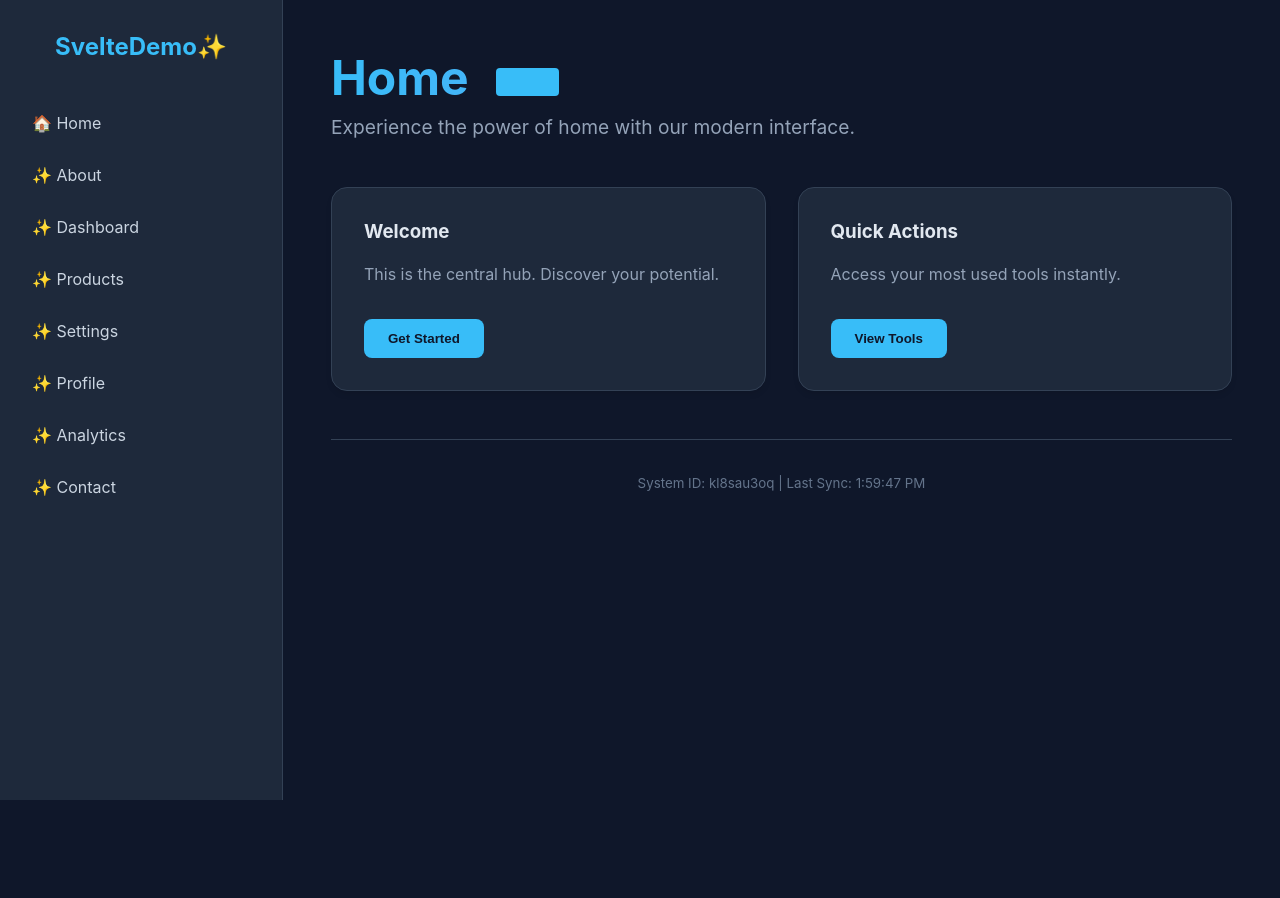
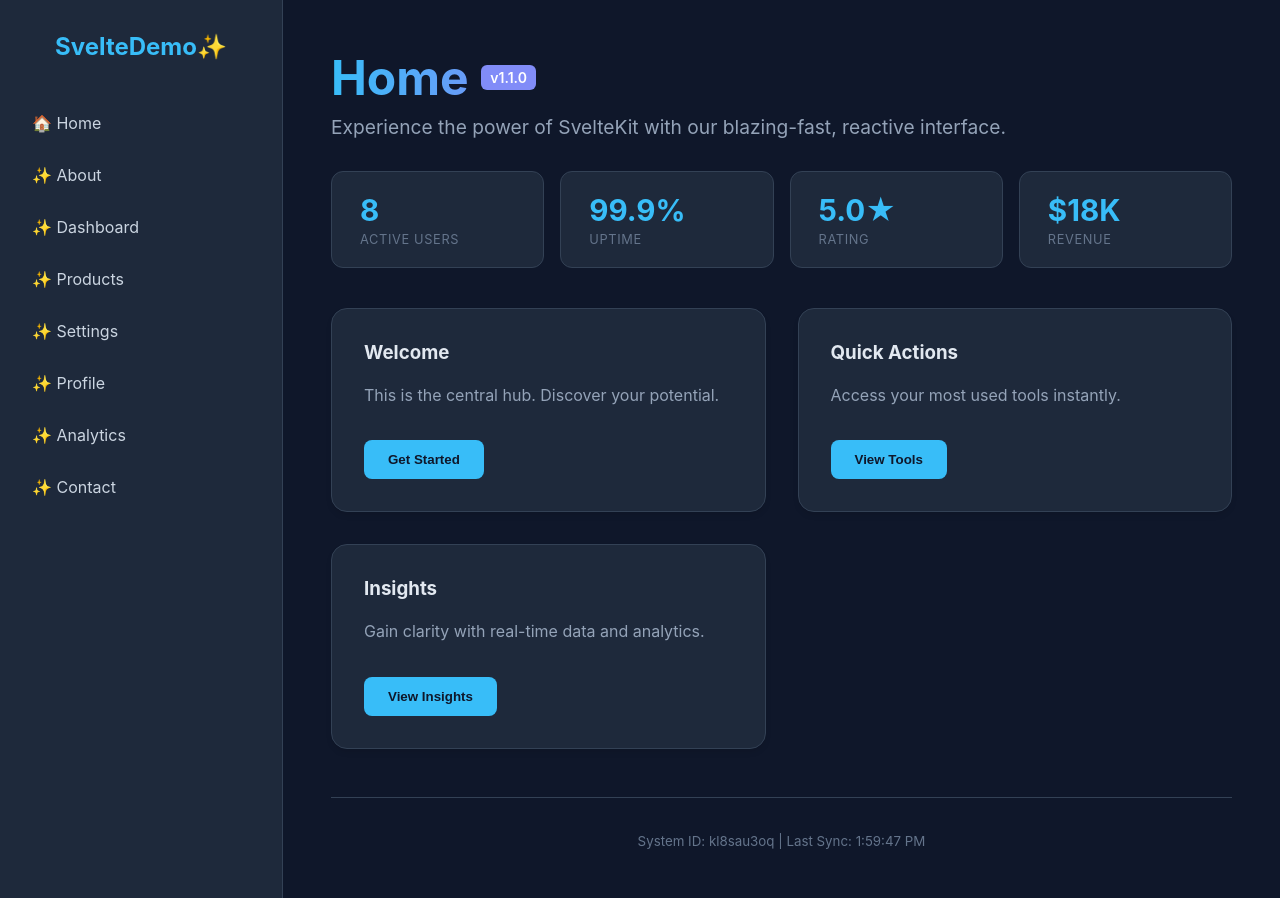
Before and after one commit to piyush241203/UVT_Testing8, a SvelteKit app: page / in a window 1280 px wide. Before the commit the page ends 800 px from the top, so only its background shows below. Built offline with nearby package versions, Linux system fonts and the light colour scheme.

Commit message:
feat: UVT dynamic env upgrade - framework-aware workflow (port 5173, npm run dev) + Svelte home UI v1.1.0 with stats row

```diff
--- a/src/routes/+page.svelte
+++ b/src/routes/+page.svelte
@@ -2,25 +2,50 @@
 <script>
   let time = new Date().toLocaleTimeString();
   let id = Math.random().toString(36).substr(2, 9);
+  const stats = [
+    { value: '8', label: 'Active Users' },
+    { value: '99.9%', label: 'Uptime' },
+    { value: '5.0★', label: 'Rating' },
+    { value: '$18K', label: 'Revenue' }
+  ];
 </script>
+
 <div class="page-header">
-  <h1>Home <span style="font-size: 1rem; background: #38bdf8; color: #0f172a; padding: 0.25rem 0.5rem; border-radius: 0.25rem; vertical-align: middle; margin-left: 1rem;">v1.0.0</span></h1>
-  <p class="subtitle">Experience the power of home with our modern interface.</p>
+  <h1>Home <span class="badge">v1.1.0</span></h1>
+  <p class="subtitle">Experience the power of SvelteKit with our blazing-fast, reactive interface.</p>
 </div>
+
+<div class="stat-row">
+  {#each stats as s}
+    <div class="stat-card">
+      <span class="stat-value">{s.value}</span>
+      <span class="stat-label">{s.label}</span>
+    </div>
+  {/each}
+</div>
+
 <div class="card-container">
+  <div class="card"><h3>Welcome</h3><p>This is the central hub. Discover your potential.</p><button class="btn">Get Started</button></div>
+  <div class="card"><h3>Quick Actions</h3><p>Access your most used tools instantly.</p><button class="btn">View Tools</button></div>
+  <div class="card"><h3>Insights</h3><p>Gain clarity with real-time data and analytics.</p><button class="btn">View Insights</button></div>
+</div>
 
-    <div class="card"><h3>Welcome</h3><p>This is the central hub. Discover your potential.</p><button class="btn">Get Started</button></div>
-    <div class="card"><h3>Quick Actions</h3><p>Access your most used tools instantly.</p><button class="btn">View Tools</button></div>
-
-</div>
 <div class="dynamic-footer">
   <small>System ID: {id} | Last Sync: {time}</small>
 </div>
+
 <style>
-  .page-header { margin-bottom: 3rem; }
-  h1 { font-size: 3rem; margin: 0; background: linear-gradient(to right, #38bdf8, #818cf8); -webkit-background-clip: text; -webkit-text-fill-color: transparent; }
+  .page-header { margin-bottom: 2rem; }
+  h1 { font-size: 3rem; margin: 0; background: linear-gradient(to right, #38bdf8, #818cf8); -webkit-background-clip: text; -webkit-text-fill-color: transparent; display: inline-flex; align-items: center; gap: 0.75rem; }
+  .badge { font-size: 0.875rem; background: #818cf8; color: #fff; padding: 0.25rem 0.6rem; border-radius: 0.375rem; font-weight: 600; -webkit-text-fill-color: #fff; }
   .subtitle { color: #94a3b8; font-size: 1.2rem; margin-top: 0.5rem; }
-  .card-container { display: grid; gap: 2rem; grid-template-columns: repeat(auto-fit, minmax(300px, 1fr)); margin-bottom: 3rem; }
+
+  .stat-row { display: flex; gap: 1rem; flex-wrap: wrap; margin-bottom: 2.5rem; }
+  .stat-card { background: #1e293b; border: 1px solid #334155; border-radius: 0.75rem; padding: 1.25rem 1.75rem; display: flex; flex-direction: column; gap: 0.25rem; flex: 1; min-width: 110px; }
+  .stat-value { font-size: 1.85rem; font-weight: 700; color: #38bdf8; }
+  .stat-label { font-size: 0.8rem; color: #64748b; text-transform: uppercase; letter-spacing: 0.05em; }
+
+  .card-container { display: grid; gap: 2rem; grid-template-columns: repeat(auto-fit, minmax(280px, 1fr)); margin-bottom: 3rem; }
   .card { background: #1e293b; border-radius: 1rem; padding: 2rem; border: 1px solid #334155; box-shadow: 0 4px 6px -1px rgba(0, 0, 0, 0.1); transition: transform 0.3s; }
   .card:hover { transform: translateY(-5px); border-color: #38bdf8; }
   .card h3 { color: #e2e8f0; margin-top: 0; }
@@ -28,5 +53,4 @@
   .dynamic-footer { text-align: center; color: #64748b; margin-top: auto; padding-top: 2rem; border-top: 1px solid #334155; }
   .btn { display: inline-block; padding: 0.75rem 1.5rem; background: #38bdf8; color: #0f172a; font-weight: bold; border-radius: 0.5rem; text-decoration: none; margin-top: 1rem; cursor: pointer; border: none; }
   .btn:hover { background: #7dd3fc; }
-  .stat { font-size: 2.5rem; font-weight: bold; color: #818cf8; margin: 1rem 0; }
 </style>
```
Also changed, not shown: package.json (line endings or trailing spaces), 4 other files (tests, documents, lock files or other folders).
